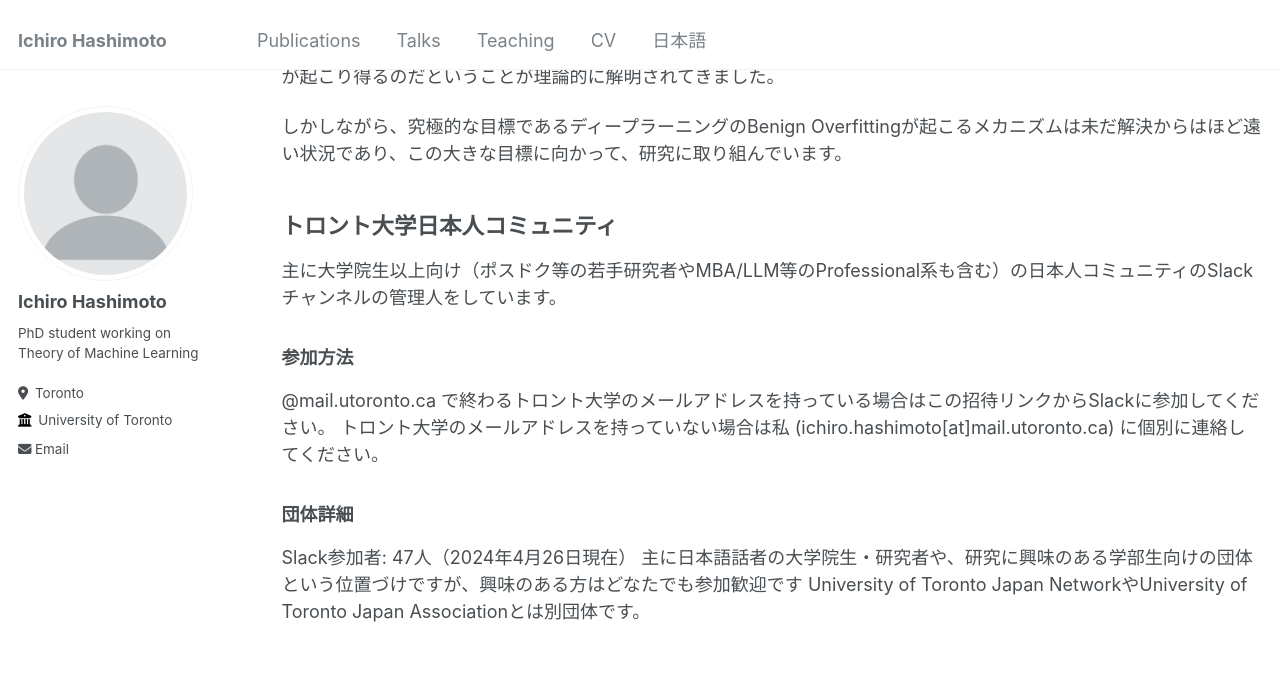
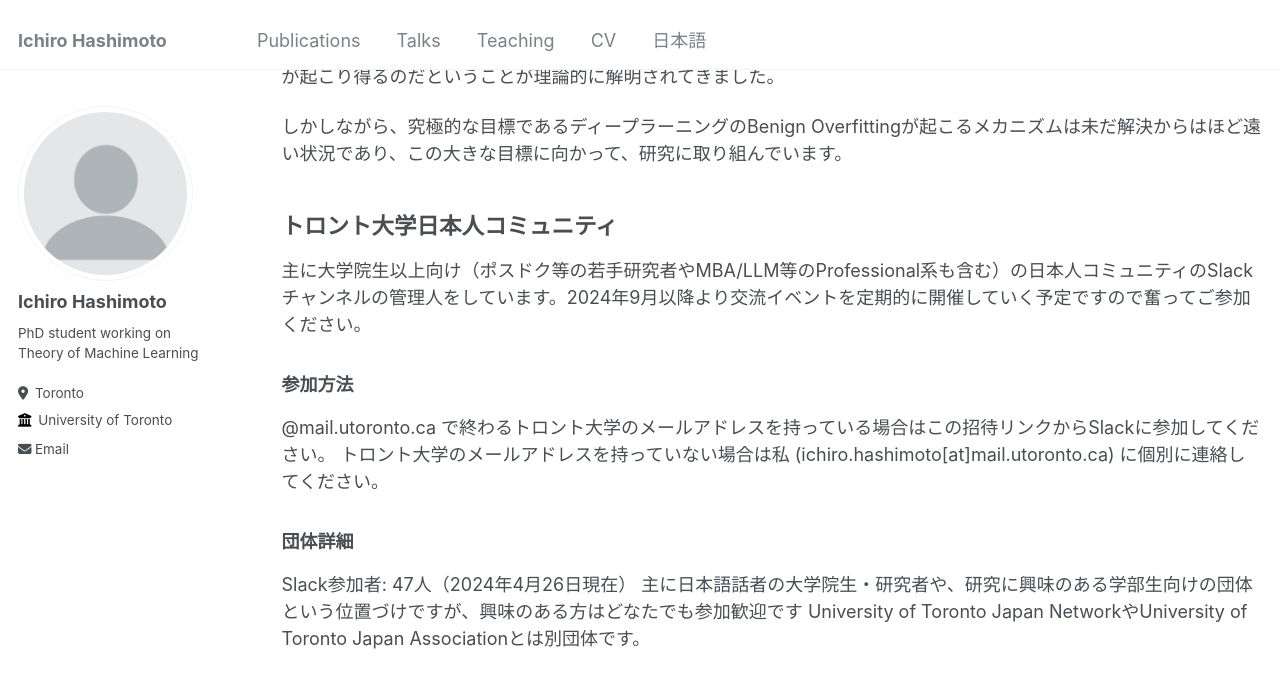
Before and after one commit to ichiro-h/ichiro-h.github.io, a Jekyll site: the page built from _pages/japanese.md, in a window 1280 px wide and 900 px high, scrolled down 577 px. Shown: the top 688 px of the window. Built offline with Jekyll 4.4.1, drawn with Linux system fonts in a browser that asks for light colours.

Commit message:
Update japanese.md

```diff
--- a/_pages/japanese.md
+++ b/_pages/japanese.md
@@ -21,7 +21,7 @@ author_profile: true
 
 <h2>トロント大学日本人コミュニティ</h2>
 
-主に大学院生以上向け（ポスドク等の若手研究者やMBA/LLM等のProfessional系も含む）の日本人コミュニティのSlackチャンネルの管理人をしています。
+主に大学院生以上向け（ポスドク等の若手研究者やMBA/LLM等のProfessional系も含む）の日本人コミュニティのSlackチャンネルの管理人をしています。2024年9月以降より交流イベントを定期的に開催していく予定ですので奮ってご参加ください。
 
 <h3>参加方法</h3>
 
```
